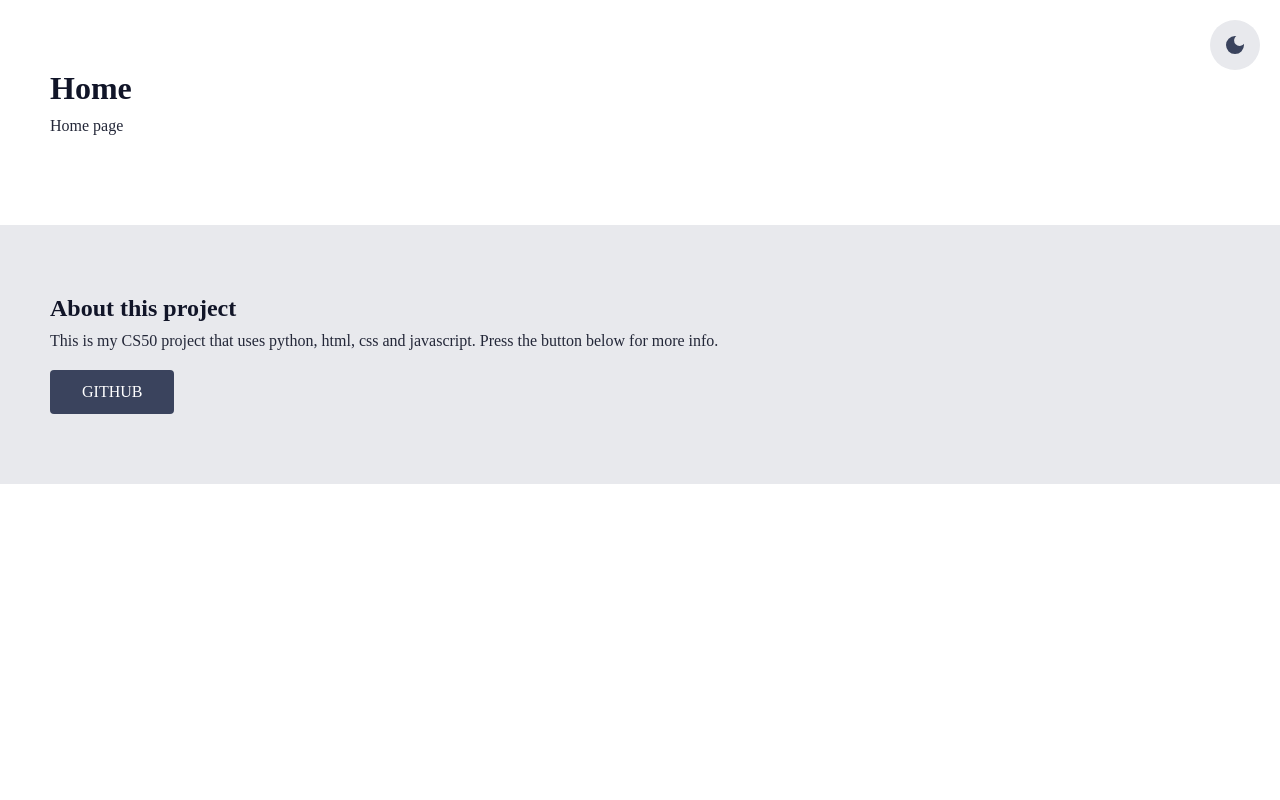
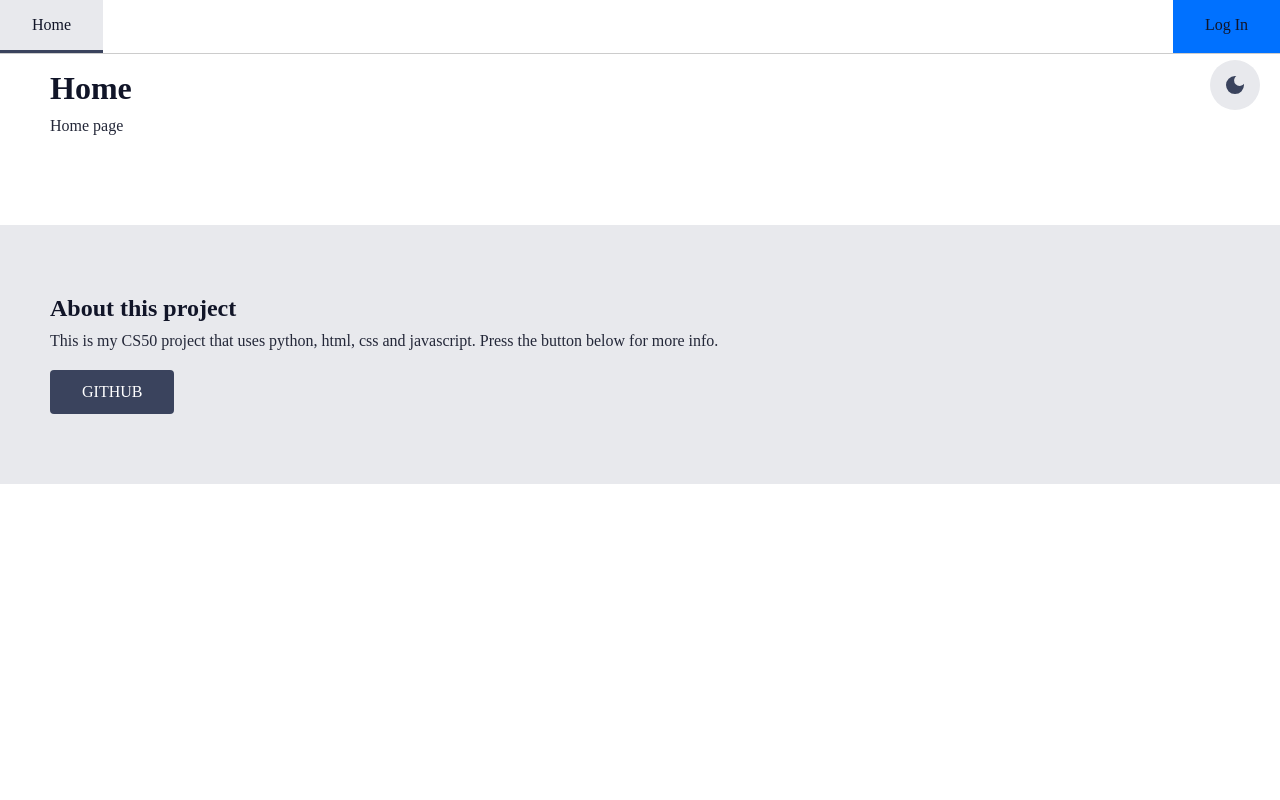
Before and after one commit to Agirunator/poker-project, a Flask app: page / in a window 1280 px wide. Run offline with Flask 3, Linux system fonts and the light colour scheme.

Commit message:
Added nav bar and logout

```diff
--- a/app.py
+++ b/app.py
@@ -1,5 +1,6 @@
 from click import confirm
 from flask import Flask, render_template, request, flash, redirect, url_for
+from flask_login import LoginManager, UserMixin, login_user, login_required, logout_user, current_user
 import sqlite3
 import bcrypt
 import re
@@ -8,13 +9,30 @@ import re
 def is_alphanumeric(s):
     return bool(re.match('^[a-zA-Z0-9]*$', s))
 
-app = Flask(__name__)
-app.secret_key = "b'a\x01\xe0I\x1dB\xd6\x1cGb\xc0:\xe4X\x8fV\xf2\xfb\xb9\xdf\xc0Ld\xbf\x0b<\xf8}-\xa1G\xce'"
-
 def get_db_connection():
     conn = sqlite3.connect("users.db")
     conn.row_factory = sqlite3.Row
     return conn
+
+app = Flask(__name__)
+
+app.secret_key = "b'a\x01\xe0I\x1dB\xd6\x1cGb\xc0:\xe4X\x8fV\xf2\xfb\xb9\xdf\xc0Ld\xbf\x0b<\xf8}-\xa1G\xce'"
+login_manager = LoginManager()
+login_manager.init_app(app)
+
+class User(UserMixin):
+    def __init__(self, id, username):
+        self.id = id
+        self.username = username
+
+@login_manager.user_loader
+def load_user(user_id):
+    db = get_db_connection()
+    user_data = db.execute("SELECT id, username FROM users WHERE id = ?", (user_id,)).fetchone()
+    db.close()
+    if user_data:
+        return User(id=user_data['id'], username=user_data['username'])
+    return None
 
 @app.route('/')
 def index():
@@ -33,7 +51,7 @@ def login():
     password = request.form['password']
 
     db = get_db_connection()
-    db_user = db.execute("SELECT password FROM users WHERE username = ?", (username,)).fetchone()
+    db_user = db.execute("SELECT * FROM users WHERE username = ?", (username,)).fetchone()
     db.close()
 
     if db_user is None:
@@ -43,6 +61,8 @@ def login():
     stored_password = db_user['password']
 
     if bcrypt.checkpw(password.encode('utf-8'), stored_password):
+        user = User(id=db_user['id'], username=db_user['username'])
+        login_user(user)
         return redirect(url_for('index'))
 
     flash("Invalid username or password", "error")
@@ -81,3 +101,9 @@ def register():
 
     flash("Registration successful! Please log in.", "success")
     return redirect(url_for('auth'))
+
+@app.route('/logout')
+@login_required
+def logout():
+    logout_user()
+    return redirect(url_for('index'))
--- a/requirements.txt
+++ b/requirements.txt
@@ -1,2 +1,3 @@
 flask
+flask-login
 bcrypt
--- a/static/css/styles.css
+++ b/static/css/styles.css
@@ -19,6 +19,7 @@
   *{
     margin: 0;
     padding: 0;
+    box-sizing: border-box;
   }
   html{
     font-family: Poppins;
@@ -28,7 +29,14 @@
     background-color: var(--base-color);
     color: var(--text-color);
   }
-  header, section{
+  header{
+    position: fixed;
+    top: 0;
+    left: 0;
+    width: 100%;
+    z-index: 1000; /* Ensure it's above other elements */
+  }
+  main, section{
     padding: 70px min(50px, 7%);
   }
   section{
@@ -62,7 +70,7 @@
     justify-content: center;
     align-items: center;
     position: fixed;
-    top: 20px;
+    top: 60px; /* Adjust as needed for position with mode toggle */
     right: 20px;
   }
   #theme-switch svg{
@@ -268,3 +276,42 @@ form {
   margin-left: 10px;
   align-self: center;
 }
+
+nav {
+  background-color: var(--base-color);
+  border-bottom: 1px solid var(--base-shadow);
+}
+
+nav ul {
+  list-style: none;
+  display: flex;
+}
+
+nav li {
+  display: flex;
+}
+
+nav .home-li {
+  margin-right: auto;
+}
+
+nav a {
+  display: flex;
+  text-decoration: none;
+  color: var(--text-color);
+  padding: 1em 2em;
+  transition: background-color .15s ease;
+}
+
+nav a:hover {
+  background-color: var(--base-variant);
+}
+
+nav a.active-link {
+  border-bottom: 3px solid var(--primary-color);
+  z-index: 5;
+}
+
+nav a.accent-link {
+  background-color: var(--accent-color);
+}
--- a/templates/layout.html
+++ b/templates/layout.html
@@ -11,14 +11,27 @@
     </head>
     <body>
         <header>
+            <nav>
+                <ul>
+                    <li class="home-li"><a href="/" class="{% if request.path == '/' %}active-link{% endif %}">Home</a></li>
+                    {% if current_user.is_authenticated %}
+                        <li><a class="accent-link" href="/logout" class="{% if request.path == '/logout' %}active-link{% endif %}">Log Out</a></li>
+                    {% else %}
+                        <li><a class="accent-link" href="/auth" class="{% if request.path == '/auth' %}active-link{% endif %}">Log In</a></li>
+                    {% endif %}
+                </ul>
+            </nav>
             <button id="theme-switch">
                 <svg xmlns="http://www.w3.org/2000/svg" height="24px" viewBox="0 -960 960 960" width="24px"><path d="M480-120q-150 0-255-105T120-480q0-150 105-255t255-105q14 0 27.5 1t26.5 3q-41 29-65.5 75.5T444-660q0 90 63 153t153 63q55 0 101-24.5t75-65.5q2 13 3 26.5t1 27.5q0 150-105 255T480-120Z"/></svg>
                 <svg xmlns="http://www.w3.org/2000/svg" height="24px" viewBox="0 -960 960 960" width="24px"><path d="M480-280q-83 0-141.5-58.5T280-480q0-83 58.5-141.5T480-680q83 0 141.5 58.5T680-480q0 83-58.5 141.5T480-280ZM200-440H40v-80h160v80Zm720 0H760v-80h160v80ZM440-760v-160h80v160h-80Zm0 720v-160h80v160h-80ZM256-650l-101-97 57-59 96 100-52 56Zm492 496-97-101 53-55 101 97-57 59Zm-98-550 97-101 59 57-100 96-56-52ZM154-212l101-97 55 53-97 101-59-57Z"/></svg>
             </button>
+            <br>
+        </header>
+        <main>
             {% block body %}
             <!-- Content goes here -->
             {% endblock %}
-        </header>
+        </main>
         <section>
             <h2>
                 About this project
```
